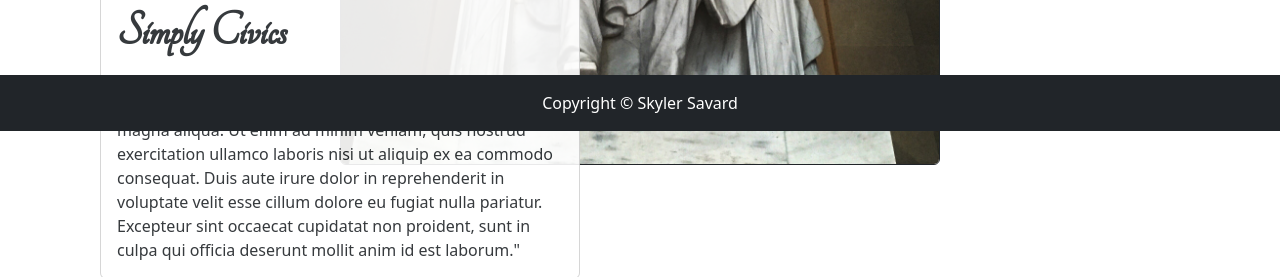
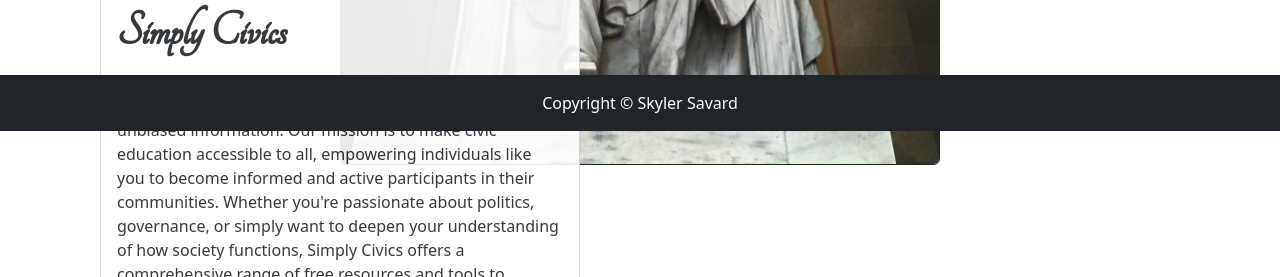
Before and after one commit to CloudyStripe/simple-civics-desktop, a React (Create React App) app: page /About in a window 1280 px wide. Shown: the part 675-952 px from the top of the page. Built offline with nearby package versions, Linux system fonts and the light colour scheme.

Commit message:
final edits.

```diff
--- a/src/api/LessonsService.tsx
+++ b/src/api/LessonsService.tsx
@@ -15,7 +15,7 @@ export interface lessonInfo {
 
 export const getLessons = async (userID: string, accessToken: any): Promise<lessonInfo> => {
     try {
-        const res = await fetch(`http://localhost:3001/getLearning/${userID}`, {
+        const res = await fetch(`https://simply-civics-api.herokuapp.com/getLearning/${userID}`, {
             method: 'GET',
             headers: {
                 'Content-Type': 'application/json',
@@ -32,7 +32,7 @@ export const getLessons = async (userID: string, accessToken: any): Promise<less
 
 export const udpateLessons = async (userID: string, updatedLesson: lessonInfo, accessToken: any): Promise<string> => {
     try {
-        const res = await fetch(`http://localhost:3001/updateLearning/${userID}`, {
+        const res = await fetch(`https://simply-civics-api.herokuapp.com/updateLearning/${userID}`, {
             method: 'POST',
             headers: {
                 'Content-Type': 'application/json',
--- a/src/components/About/About.tsx
+++ b/src/components/About/About.tsx
@@ -14,11 +14,10 @@ export const About: React.FC = () => {
             <div className="about-content m-auto position-relative">
                 <BootstrapImage className="border border-dark mw-100 m-auto lincoln-image" rounded={true} src={Lincoln}/>
                 <BootstrapCard className="position-absolute about-card" title="Simply Civics">
-                    Lorem ipsum dolor sit amet, consectetur adipiscing elit,
-                    sed do eiusmod tempor incididunt ut labore et dolore magna aliqua.
-                    Ut enim ad minim veniam, quis nostrud exercitation ullamco laboris nisi ut aliquip ex ea commodo consequat.
-                    Duis aute irure dolor in reprehenderit in voluptate velit esse cillum dolore eu fugiat nulla pariatur.
-                    Excepteur sint occaecat cupidatat non proident, sunt in culpa qui officia deserunt mollit anim id est laborum."
+                We are delighted to introduce you to an inclusive, online platform that promotes civic engagement while providing unbiased information.
+                Our mission is to make civic education accessible to all, empowering individuals like you to become informed and active participants in their communities.
+                Whether you're passionate about politics, governance, or simply want to deepen your understanding of how society functions, Simply Civics offers a comprehensive range of free resources and tools to support your journey.
+                Start learning today.
                 </BootstrapCard>
             </div>
         </div>
--- a/src/components/Learning/Learning.tsx
+++ b/src/components/Learning/Learning.tsx
@@ -21,7 +21,9 @@ export const Learning: React.FC = () => {
     const completedCountRef = useRef<number>(0)
     const [showModal, setShowModal] = useState<boolean>(false)
     const buttonCollection = useRef<(HTMLButtonElement | null)[]>([]);
-    const { user, isLoading, isAuthenticated, getAccessTokenSilently } = useAuth0();
+    const { user, isLoading, isAuthenticated, getAccessTokenSilently, getAccessTokenWithPopup } = useAuth0();
+
+    const congratsMessage: string = "Congratulations! You've completed the Simply Civics curriculum, and we applaud your dedication to becoming an informed citizen. Armed with your newfound knowledge, it's time to take the next step. Share your insights, ask questions, and participate in meaningful discussions that shape our society. Together, let's turn knowledge into action and make a difference in our communities. Join the conversation today and be the change you wish to see!"
 
     useEffect(() => {
         let completedCount: number = 0;
@@ -40,7 +42,7 @@ export const Learning: React.FC = () => {
             const retrieveLessons = async () => {
                 const userEmail = user.email || ''
                 const accessToken = await getAccessTokenSilently({
-                    audience: 'http://localhost:3001'
+                    audience: 'https://simply-civics-api.herokuapp.com/'
                 });
                 const results = await getLessons(userEmail, accessToken)
                 setLessonStatus(results)
@@ -90,7 +92,7 @@ export const Learning: React.FC = () => {
                 newLessonState[`lesson${lessonIndex + 1}` as keyof lessonInfo] = !(newLessonState[`lesson${lessonIndex + 1}` as keyof lessonInfo]);
 
                 const accessToken = await getAccessTokenSilently({
-                    audience: 'http://localhost:3001'
+                    audience: 'https://simply-civics-api.herokuapp.com/'
                 })
                 await udpateLessons(userEmail, newLessonState, accessToken)
                 const results = await getLessons(userEmail, accessToken)
@@ -200,7 +202,7 @@ export const Learning: React.FC = () => {
             {(!isAuthenticated && !isLoading) && (
                 <div className="progressTrackerNotification">Create an account to track your progress...</div>
             )}
-            <BootstrapModal className="modalPadding" title="Congratulations" content="TEST TEST TEST TEST" show={showModal}></BootstrapModal>
+            <BootstrapModal className="modalPadding" title="Congratulations" content={congratsMessage} show={showModal}></BootstrapModal>
         </div>
     )
 }
--- a/src/components/Modal/Modal.scss
+++ b/src/components/Modal/Modal.scss
@@ -8,4 +8,9 @@
 
 .modalPadding {
     margin-top: 150px;
+
+    .modal-body{
+        margin: 0px 10px 0px 10px;
+    }
+
 }
--- a/src/components/Presidents/Presidents.tsx
+++ b/src/components/Presidents/Presidents.tsx
@@ -64,11 +64,6 @@ export const Presidents: React.FC = () => {
                     </div>)}
                 </Stack>
             </ScrollContainer>
-            <div className='flag p-absolute'>
-                <BootstrapImage
-                    src={flag}
-                ></BootstrapImage>
-            </div>
         </div>
     )
 
```
